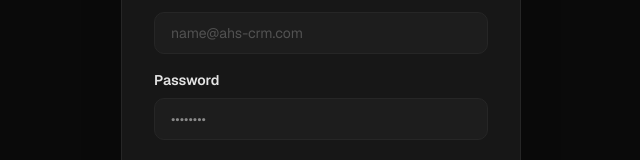
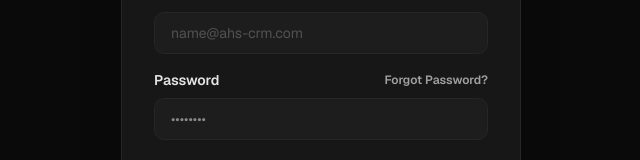
Before and after one commit to ahswebdev2927/ahs-crm, a Next.js app: page /login in a window 1280 px wide. Shown: the part 337-497 px from the top of the page, without its empty margins (319-959 px from the left). Built offline with nearby package versions, Linux system fonts and the light colour scheme; no server answers.

Commit message:
feat(login): add forgot password notice and alert to login page

```diff
--- a/src/app/(auth)/login/page.tsx
+++ b/src/app/(auth)/login/page.tsx
@@ -7,6 +7,7 @@ import { z } from "zod"
 import { useRouter } from "next/navigation"
 import { useAuth } from "@/contexts/auth-context"
 import { Alert, AlertDescription } from "@/components/ui/alert"
+import { Info, X } from "lucide-react"
 
 const loginFormSchema = z.object({
   email: z.string().email("Please enter a valid email address."),
@@ -20,6 +21,7 @@ export default function LoginPage() {
   const { login } = useAuth()
   const [errorMsg, setErrorMsg] = React.useState<string | null>(null)
   const [isSubmitting, setIsSubmitting] = React.useState<boolean>(false)
+  const [showForgotPasswordNotice, setShowForgotPasswordNotice] = React.useState<boolean>(false)
 
   const { register, handleSubmit, formState: { errors } } = useForm<LoginFormValues>({
     resolver: zodResolver(loginFormSchema),
@@ -78,6 +80,27 @@ export default function LoginPage() {
               </Alert>
             )}
 
+            {/* Forgot Password Notice Alert */}
+            {showForgotPasswordNotice && (
+              <div className="bg-blue-950/40 border border-blue-800/60 text-blue-200 p-3.5 rounded-lg text-xs animate-in fade-in slide-in-from-top-2 duration-200 relative flex items-start gap-2.5">
+                <Info className="h-4 w-4 text-blue-400 shrink-0 mt-0.5" />
+                <div className="flex-1 space-y-1">
+                  <p className="font-bold text-blue-100">Forgot Password?</p>
+                  <p className="text-blue-300/90 leading-relaxed font-medium">
+                    Contact Admin To change the password. Password management is handled centrally by Admin.
+                  </p>
+                </div>
+                <button
+                  type="button"
+                  onClick={() => setShowForgotPasswordNotice(false)}
+                  className="text-blue-400 hover:text-blue-200 transition-colors p-0.5"
+                  aria-label="Close notification"
+                >
+                  <X className="h-3.5 w-3.5" />
+                </button>
+              </div>
+            )}
+
             {/* Input Form */}
             <form onSubmit={handleSubmit(onSubmit)} className="space-y-4">
 
@@ -102,9 +125,18 @@ export default function LoginPage() {
 
               {/* Password Input */}
               <div className="space-y-2">
-                <label className="text-sm font-semibold text-neutral-200 block">
-                  Password
-                </label>
+                <div className="flex items-center justify-between">
+                  <label className="text-sm font-semibold text-neutral-200 block">
+                    Password
+                  </label>
+                  <button
+                    type="button"
+                    onClick={() => setShowForgotPasswordNotice(true)}
+                    className="text-xs font-semibold text-neutral-400 hover:text-neutral-200 transition-colors focus:outline-none focus:underline"
+                  >
+                    Forgot Password?
+                  </button>
+                </div>
                 <input
                   type="password"
                   placeholder="••••••••"
```
